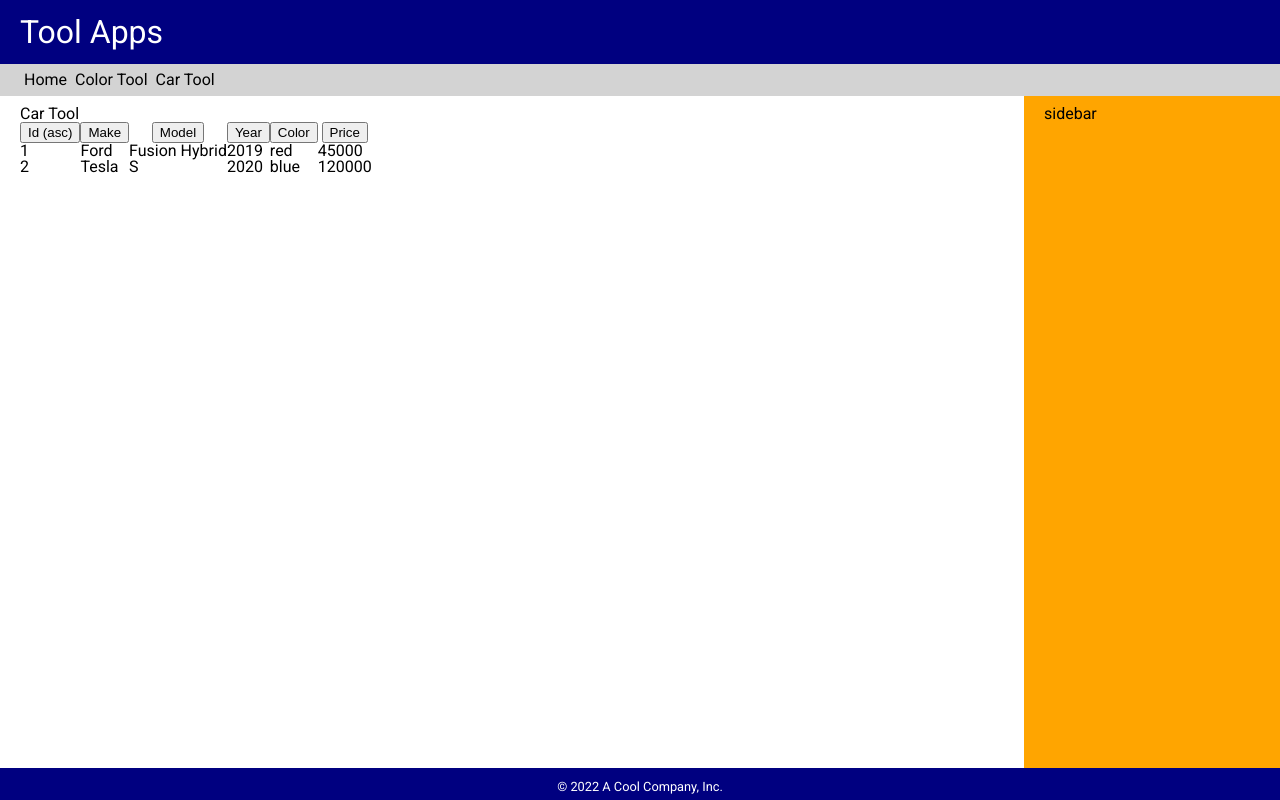
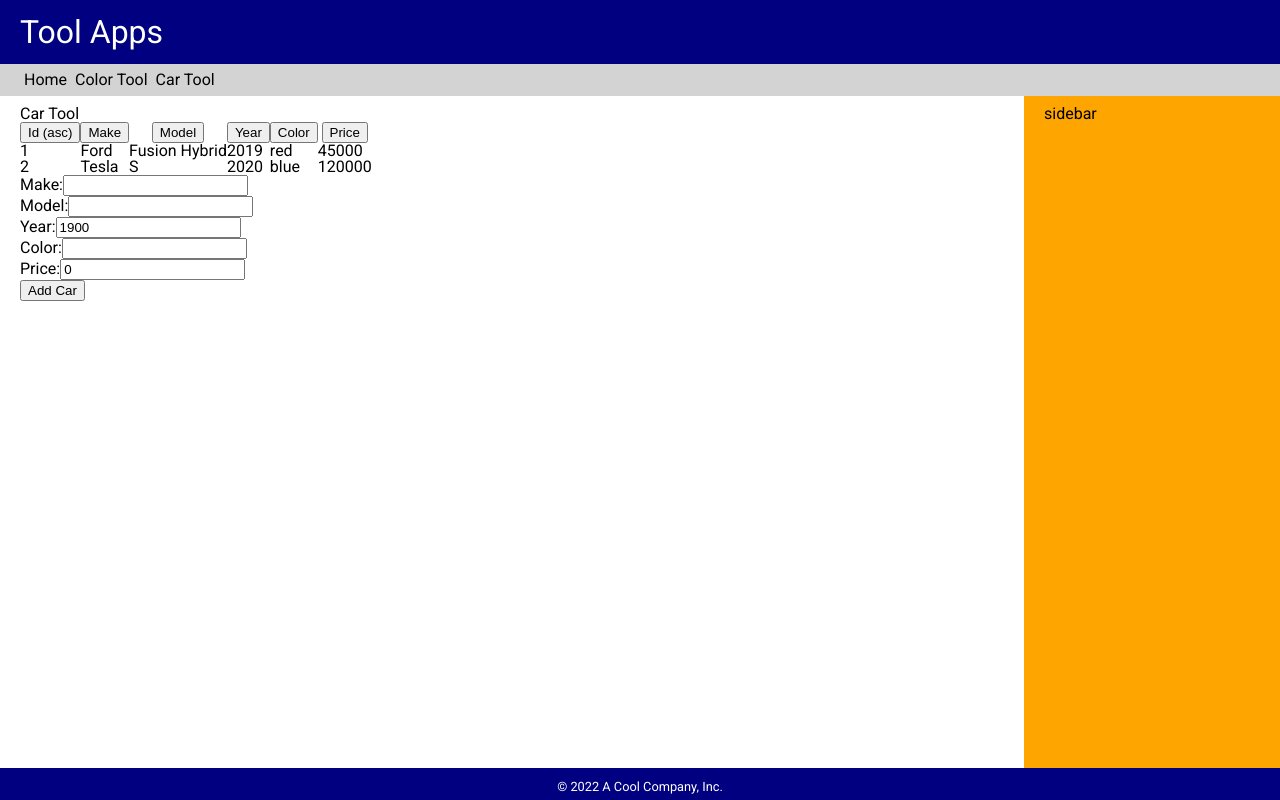
Before and after one commit to t4d-classes/bootcamp_01312022, a React (Create React App) app in the folder demo-app/: page /car-tool in a window 1280 px wide. Built offline with nearby package versions, Linux system fonts and the light colour scheme.

Commit message:
add car form, clean up sort buttons

```diff
--- /dev/null
+++ b/demo-app/src/components/CarForm.css
@@ -0,0 +1,3 @@
+label {
+  display: block;
+}
--- /dev/null
+++ b/demo-app/src/components/CarForm.js
@@ -0,0 +1,81 @@
+import { useState } from 'react';
+import PropTypes from 'prop-types';
+
+import "./CarForm.css";
+
+const getInitialCarForm = () => ({
+  make: '', model: '', year: 1900, color: '', price: 0,
+});
+
+export const CarForm = (props) => {
+
+  const [ carForm, setCarForm ] = useState(getInitialCarForm() /* initial value of the state */);
+
+  const change = e => {
+
+    setCarForm({
+      // name: carForm.name,
+      // hexcode: carForm.hexcode,
+      ...carForm, // copy the properties from the original carForm into the new one
+      // computed property
+      [ e.target.name ]: e.target.type === 'number'
+        ? parseInt(e.target.value, 10) : e.target.value
+    });
+
+  };
+
+  const submitCar = () => {
+
+    // invoked the addCar function passing it the carForm
+    props.onSubmitCar({ ...carForm });
+
+    // sets the form back to blank
+    setCarForm(getInitialCarForm());
+
+  };
+
+
+  return (
+    <form>
+
+      <label>
+        Make:
+        <input type="text" name="make" value={carForm.make} onChange={change} />
+      </label>
+
+      <label>
+        Model:
+        <input type="text" name="model" value={carForm.model} onChange={change} />
+      </label>
+
+      <label>
+        Year:
+        <input type="number" name="year" value={carForm.year} onChange={change} />
+      </label>
+
+      <label>
+        Color:
+        <input type="text" name="color" value={carForm.color} onChange={change} />
+      </label>
+
+      <label>
+        Price:
+        <input type="number" name="price" value={carForm.price} onChange={change} />
+      </label>
+
+      <button type="button" onClick={submitCar}>{props.buttonText}</button>
+
+    </form>
+  );
+
+
+};
+
+CarForm.defaultProps = {
+  buttonText: "Submit Car",
+};
+
+CarForm.propTypes = {
+  buttonText: PropTypes.string.isRequired,
+  onSubmitCar: PropTypes.func.isRequired,
+};
--- a/demo-app/src/components/CarTable.js
+++ b/demo-app/src/components/CarTable.js
@@ -1,30 +1,30 @@
 
+import { SortColHeader } from './SortColHeader';
 import { CarViewRow } from './CarViewRow';
 
-export const CarTable = props => {
+const cols = [
+  { field: 'id', label: 'Id' },
+  { field: 'make', label: 'Make' },
+  { field: 'model', label: 'Model' },
+  { field: 'year', label: 'Year' },
+  { field: 'color', label: 'Color' },
+  { field: 'price', label: 'Price' },
+]
 
-  const showSortDir = (colName) => {
-    if (props.carsSort.column === colName) {
-      return "(" + props.carsSort.direction + ")";
-    }
-  }
+export const CarTable = ({
+  cars, carsSort, onSortCars
+}) => {
 
   return (
     <table>
       <thead>
         <tr>
-          <th><button onClick={() => props.onSortCars('id')}>
-            Id {showSortDir('id')}
-          </button></th>
-          <th><button onClick={() => props.onSortCars('make')}>Make {showSortDir('make')}</button></th>
-          <th><button onClick={() => props.onSortCars('model')}>Model {showSortDir('model')}</button></th>
-          <th><button onClick={() => props.onSortCars('year')}>Year {showSortDir('year')}</button></th>
-          <th><button onClick={() => props.onSortCars('color')}>Color {showSortDir('color')}</button></th>
-          <th><button onClick={() => props.onSortCars('price')}>Price {showSortDir('price')}</button></th>
+          {cols.map(col => <SortColHeader col={col}
+            sortInfo={carsSort} onSort={onSortCars} />)}
         </tr>
       </thead>
       <tbody>
-        {props.cars.map(car =>
+        {cars.map(car =>
           <CarViewRow key={car.id} car={car} />)}
       </tbody>
     </table>
--- a/demo-app/src/components/CarTool.js
+++ b/demo-app/src/components/CarTool.js
@@ -2,6 +2,7 @@ import { useState } from 'react';
 
 import { ToolHeader } from './ToolHeader';
 import { CarTable } from './CarTable';
+import { CarForm } from './CarForm';
 
 
 const sortCars = (cars, carsSort) => {
@@ -22,10 +23,24 @@ const sortCars = (cars, carsSort) => {
 
 export const CarTool = (props) => {
 
+  const [ cars, setCars ] = useState([...props.cars]);
+
   const [ carsSort, setCarsSort ] = useState({
     column: 'id',
     direction: 'asc'
   });
+
+  const addCar = car => {
+
+    setCars([
+      ...cars,
+      {
+        ...car,
+        id: Math.max(...cars.map(c => c.id), 0) + 1,
+      }
+    ]);
+
+  };
 
   const doSortCars = (column) => {
 
@@ -50,8 +65,9 @@ export const CarTool = (props) => {
   return (
     <>
       <ToolHeader headerText="Car Tool" />
-      <CarTable cars={sortCars(props.cars, carsSort)}
+      <CarTable cars={sortCars(cars, carsSort)}
         carsSort={carsSort} onSortCars={doSortCars} />
+      <CarForm buttonText="Add Car" onSubmitCar={addCar} />
     </>
   );
 
--- /dev/null
+++ b/demo-app/src/components/ColorForm.css
@@ -0,0 +1,3 @@
+label {
+  display: block;
+}
--- a/demo-app/src/components/ColorForm.js
+++ b/demo-app/src/components/ColorForm.js
@@ -1,4 +1,6 @@
 import { useState } from 'react';
+
+import "./ColorForm.css";
 
 const getInitialColorForm = () => ({
   name: '', hexcode: '',
--- /dev/null
+++ b/demo-app/src/components/SortColHeader.js
@@ -0,0 +1,19 @@
+
+
+const showSortDir = (sortInfo, colName) => {
+  if (sortInfo.column === colName) {
+    return "(" + sortInfo.direction + ")";
+  }
+};
+
+export const SortColHeader = ({ col, sortInfo, onSort }) => {
+
+  return (
+    <th>
+      <button onClick={() => onSort(col.field)}>
+        {col.label} {showSortDir(sortInfo, col.field)}
+      </button>
+    </th>
+  );
+
+};
```
